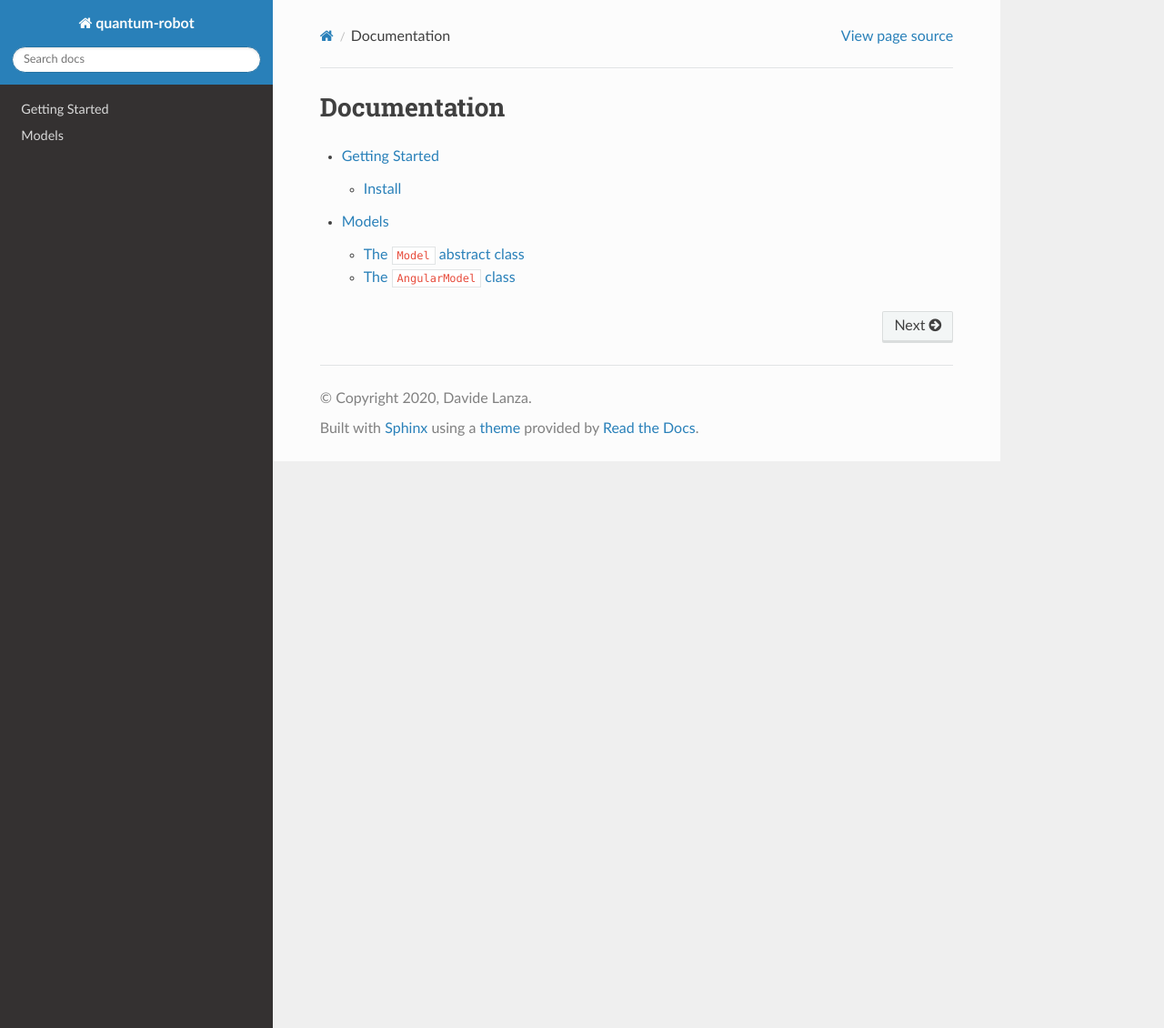
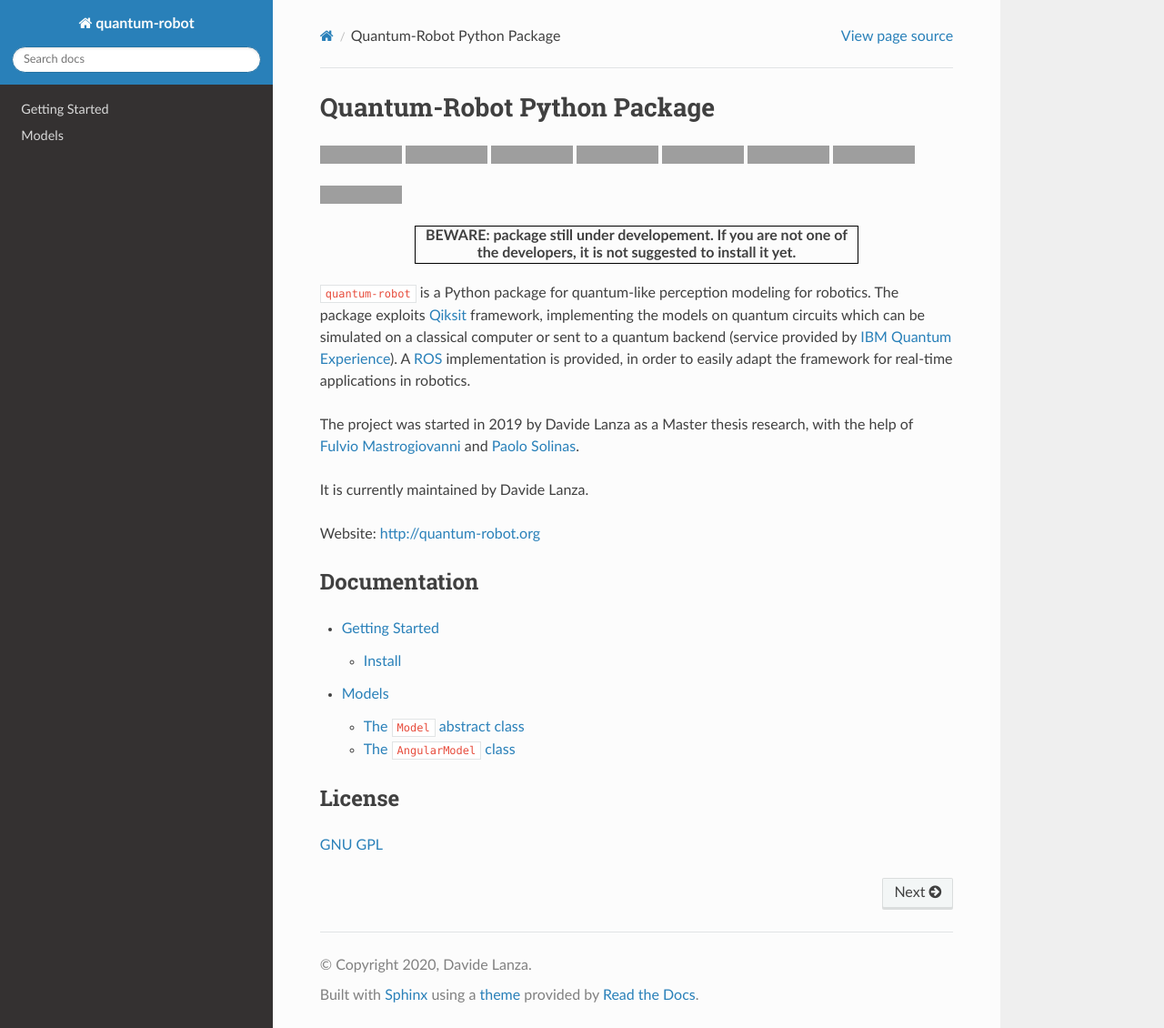
Before and after one commit to Davidelanz/quantum-robot, a Sphinx documentation site: the page built from docs/index.rst, in a window 1280 px wide and 1130 px high. Shown: the whole window at 91% size. Built offline with Sphinx 7.4.7 and the Read the Docs theme 2.0.0, drawn with Linux system fonts in a browser that asks for light colours; grey boxes are pictures that could not be loaded.

Commit message:
Docs Updated

```diff
--- a/docs/conf.py
+++ b/docs/conf.py
@@ -93,8 +93,8 @@ html_theme = 'sphinx_rtd_theme'
 # Add any paths that contain custom static files (such as style sheets) here,
 # relative to this directory. They are copied after the builtin static files,
 # so a file named "default.css" will overwrite the builtin "default.css".
-html_static_path = ['_static']
-
+#html_static_path = ['_static']
+html_static_path = []
 # Custom sidebar templates, must be a dictionary that maps document names
 # to template names.
 #
--- a/docs/getting_started.rst
+++ b/docs/getting_started.rst
@@ -1,7 +1,5 @@
 Getting Started
 ==================================
-
-.. include:: summary.rst
 
 Install
 ------------------------------
--- a/docs/index.rst
+++ b/docs/index.rst
@@ -1,8 +1,18 @@
+Quantum-Robot Python Package
+=========================================
+
+.. include:: summary.rst
+
 Documentation
-=========================================
+-----------------------------------------
 
 .. toctree::
     :maxdepth: 2
 
     getting_started.rst
     models.rst
+
+License
+-------------------------------------
+
+.. include:: license.rst
--- /dev/null
+++ b/docs/license.rst
@@ -0,0 +1 @@
+`GNU GPL <https://github.com/Davidelanz/quantum-robot/blob/master/LICENSE>`__
--- a/docs/readme_export.py
+++ b/docs/readme_export.py
@@ -49,7 +49,6 @@ append_file("install.rst")
 append_string("""License\ `↑ <#summary>`__
 -------------------------
 
-`GNU
-GPL <https://github.com/Davidelanz/quantum-robot/blob/master/LICENSE>`__
+""")
 
-""")
+append_file("license.rst")
--- a/docs/summary.rst
+++ b/docs/summary.rst
@@ -1,43 +1,45 @@
-.. raw:: html
+.. image:: https://travis-ci.com/Davidelanz/quantum-robot.svg?token=BnWGyPSEGJoK3Kmq8jGJ&branch=master
+   :target: https://travis-ci.com/github/Davidelanz/quantum-robot
+   :alt: Build
 
-   <p>    <!--align="center" -->
-       <a href="https://travis-ci.com/github/Davidelanz/quantum-robot" alt="Build">
-           <img src="https://travis-ci.com/Davidelanz/quantum-robot.svg?token=BnWGyPSEGJoK3Kmq8jGJ&branch=master" />
-       </a>
-       <a href="https://codecov.io/gh/Davidelanz/quantum-robot" alt="Code coverage">
-           <img src="https://codecov.io/gh/Davidelanz/quantum-robot/branch/master/graph/badge.svg?token=69IQEINMQU" />
-       </a>
-       <a href="https://lgtm.com/projects/g/Davidelanz/quantum-robot/context:python">
-           <img alt="Language grade: Python" src="https://img.shields.io/lgtm/grade/python/g/Davidelanz/quantum-robot.svg?logo=lgtm&logoWidth=18"/>
-       </a>
-       <a href="#" alt="Development Status">
-           <img src="https://pypip.in/status/quantum-robot/badge.svg" />
-       </a>
-       <a href="#" alt="Linux">
-           <img src="https://img.shields.io/badge/linux-xenial | bionic-blue" />
-       </a>
-       <a href="#" alt="Python">
-           <img src="https://img.shields.io/badge/python-3.6 | 3.7 | 3.8 -blue" />
-       </a>
-       <a href="https://pypi.org/project/quantum-robot/" alt="PyPi version">
-           <img src="https://badge.fury.io/py/quantum-robot.svg" />
-       </a>
-       <a href="https://github.com/Davidelanz/quantum-robot/blob/master/LICENSE" alt="License">
-           <img src="https://img.shields.io/badge/license-GNU GPL-blue" />
-       </a>
-   </p>
+.. image:: https://codecov.io/gh/Davidelanz/quantum-robot/branch/master/graph/badge.svg?token=69IQEINMQU
+   :target: https://codecov.io/gh/Davidelanz/quantum-robot
+   :alt: Code coverage
+
+.. image:: https://api.codeclimate.com/v1/badges/498a54bb981af54decec/maintainability
+   :target: https://codeclimate.com/github/Davidelanz/quantum-robot/maintainability
+   :alt: Maintainability
+
+.. image:: https://pypip.in/status/quantum-robot/badge.svg
+   :target: https://pypi.org/project/quantum-robot/
+   :alt: Development Status
+
+.. image:: https://img.shields.io/badge/linux-xenial|bionic-blue
+   :target: #
+   :alt: Linux
+
+.. image:: https://img.shields.io/badge/python-3.6|3.7|3.8-blue
+   :target: #
+   :alt: Python
+
+.. image:: https://badge.fury.io/py/quantum-robot.svg
+   :target: https://pypi.org/project/quantum-robot/
+   :alt: PyPi version
+
+.. image:: https://img.shields.io/badge/license-GNU_GPL-blue
+   :target: https://github.com/Davidelanz/quantum-robot/blob/master/LICENSE
+   :alt: License
+
+
 
 .. raw:: html
 
-   <table align="center" style="width:80%; border: 1px solid black;">
+   <table align="center" style="width:70%; border: 1px solid black; margin-bottom:20px">
        <tr>
        <th> <b>BEWARE:</b> package still under developement. If you are not one of the developers, it is not suggested to install it yet.
        </tr>
    </table>
 
-.. raw:: html
-
-   </p>
 
 ``quantum-robot`` is a Python package for quantum-like perception modeling for robotics.
 The package exploits `Qiksit <https://qiskit.org/>`__ framework, implementing the models on
```
Also changed, not shown: docs/README.rst (+33 -32 lines).
